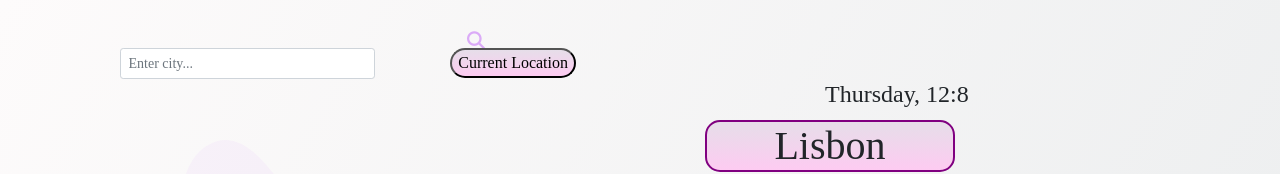
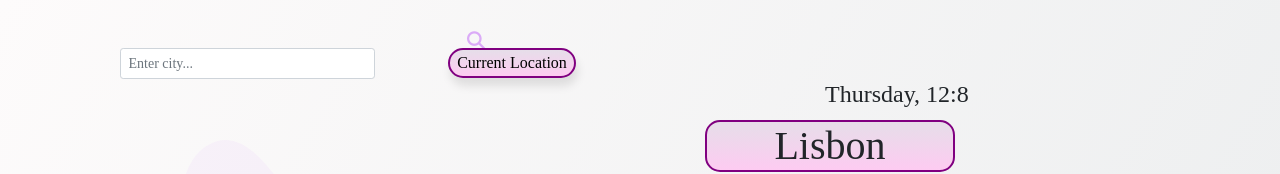
Before and after one commit to ritanpicado/weather-project, a website built with Parcel: page index.html in a window 1280 px wide. Shown: the top 174 px of the page. Built offline with nearby package versions, Linux system fonts and the light colour scheme; no server answers.

Commit message:
Fixed some button styling

```diff
--- a/src/styles.css
+++ b/src/styles.css
@@ -17,18 +17,18 @@ button {
   position: fixed;
   right: 55%;
   top: 6%;
-  left: 35%
-  box-shadow: 2px 8px 10px rgba(0, 0, 0, 0.4)
+  left: 35%;
+  box-shadow: 2px 8px 10px rgba(0, 0, 0, 0.1);
   border: 2px solid rgb(128, 0, 128);
-  border-radius: 20px;
   transition: all 200ms ease-in-out;
-  font-family: Varela Round;
   background-image: linear-gradient(
     to top,
     #fdcbf1 0%,
     #fdcbf1 1%,
     #e6dee9 100%
   );
+  font-family: Varela Round;
+  border-radius: 20px;
 }
 .row {
   margin-top: 40px;
```
